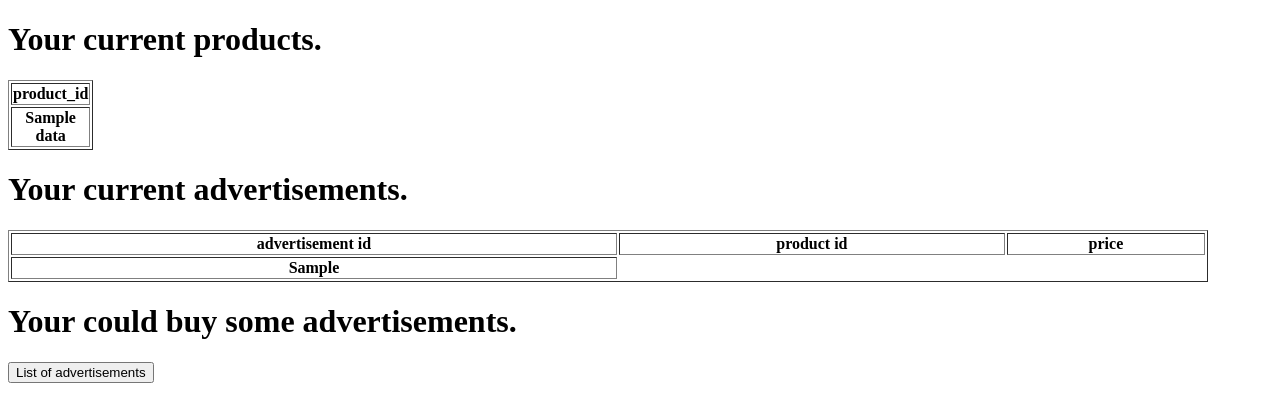
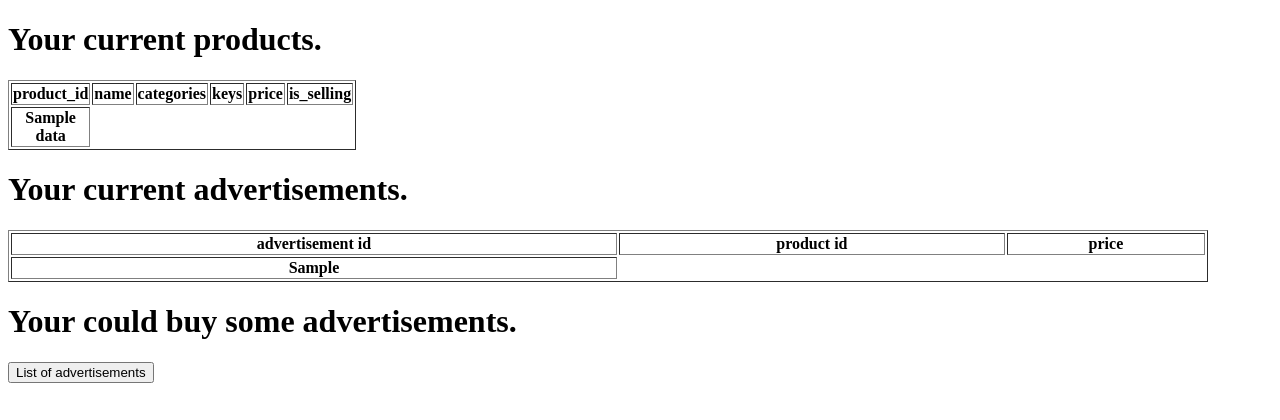
Before and after one commit to spyspy99a88b/ShoppingWebsite-DB, a Flask app: template templates/seller.html in a window 1280 px wide. Shown: the top 420 px of the page. Run offline with Flask 2, Linux system fonts and the light colour scheme; the template is opened without the code that fills it: most values are stand-ins (such as "Sample title", 1, 10 or a date in 2020); lists and menus that the app fills with data are empty; parts of the project's set-up code (start-up, migrations or seed data) failed here and were passed over.

Commit message:
seller product details

```diff
--- a/server.py
+++ b/server.py
@@ -204,10 +204,12 @@
   global password
   global username
   username_m='\''+username+'\''
-  cursor = g.conn.execute("SELECT * FROM seller_productslist where seller_id="+username_m+';')
+  cursor = g.conn.execute("""SELECT sp.product_id, p.name, p.categories, p.keys, p.price, p.is_selling
+  FROM seller_productslist sp Join products p on sp.product_id=p.product_id
+  where sp.seller_id="""+username_m+';')
   seller_productslist = []
   for result in cursor:
-    seller_productslist.append(result['product_id'])  #
+    seller_productslist.append([result['product_id'],result['name'],result['categories'],result['keys'],result['price'],result['is_selling']])  #
   cursor.close()
 
   cursor2 = g.conn.execute("SELECT * FROM Advertisement where seller_id=" + username_m + ';')
--- a/templates/seller.html
+++ b/templates/seller.html
@@ -5,10 +5,17 @@
     <table border=1 width=30>
       <tr>
         <th>product_id</th>
+        <th>name</th>
+        <th>categories</th>
+        <th>keys</th>
+        <th>price</th>
+        <th>is_selling</th>
       </tr>
     {% for n in data %}
 	<tr>
-        <th> {{n}} </th>
+        {% for i in n %}
+		<th> {{i}} </th>
+		{% endfor %}
 	</tr>
 	{% endfor %}
     </table>
```
